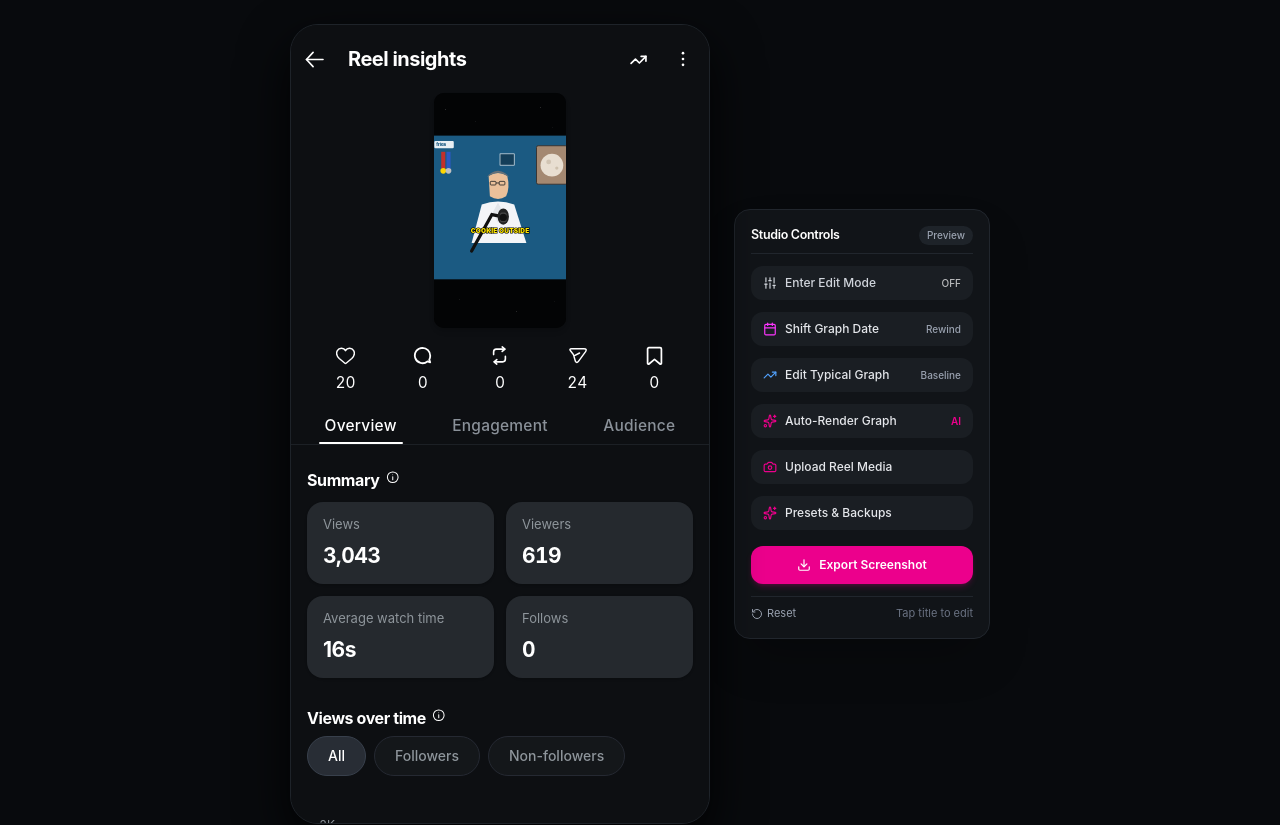
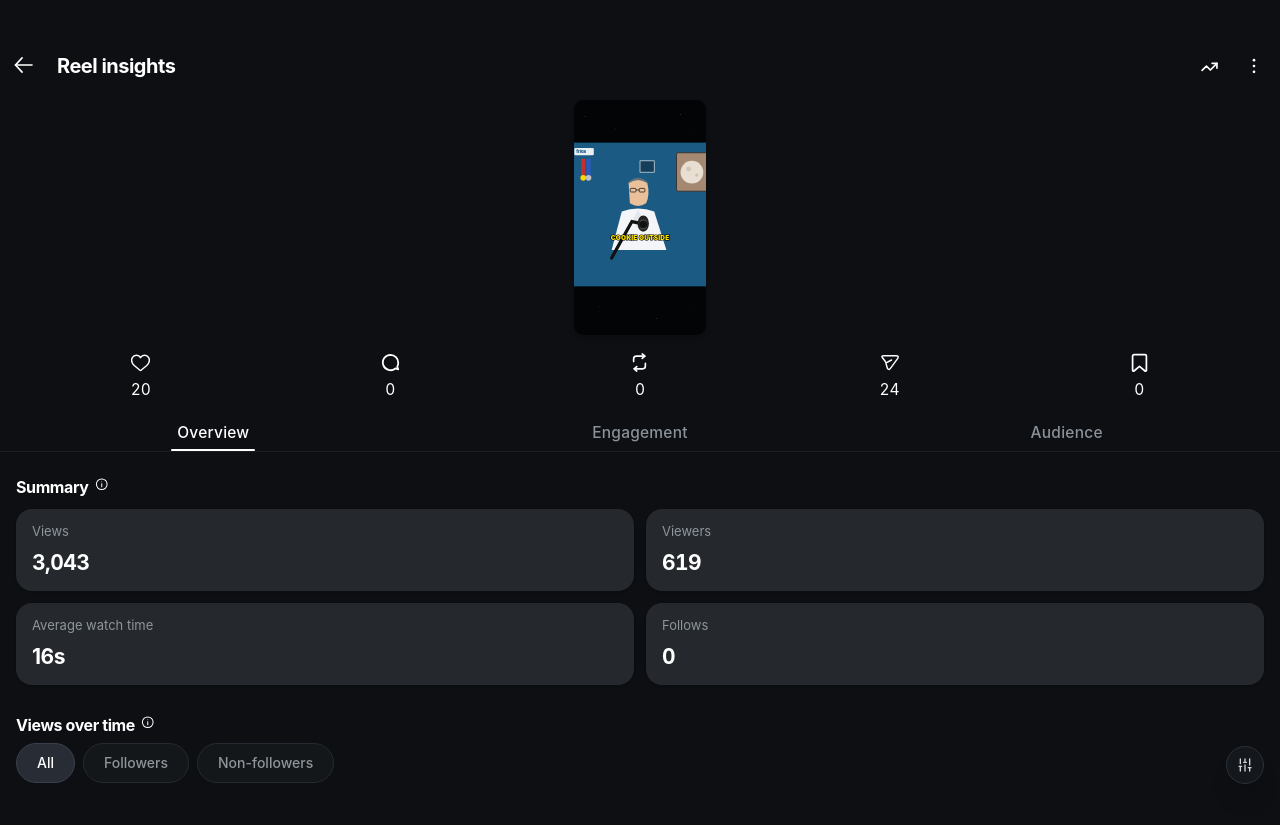
Before and after one commit to privatechat-teamofficial/Instagram-reel-insight-editor-, a React (Vite) app: page / in a window 1280 px wide. Shown: the top 825 px of the page. Built offline with nearby package versions, Linux system fonts and the light colour scheme; a web font is replaced by a local one.

Commit message:
refactor: optimize layout and update build version
Remove desktop-framed container in favor of full-screen mobile-first layout. Update header safe-area padding and increment build version.

```diff
--- a/src/App.tsx
+++ b/src/App.tsx
@@ -44,15 +44,11 @@ const ReelInsightsScreen: React.FC = () => {
   } = useInsights();
 
   return (
-    <div className="min-h-screen min-h-[100dvh] w-full bg-[#0d0f12] lg:bg-[#080a0d] flex items-center justify-center p-0 lg:p-6 select-none relative font-acumin overflow-x-hidden">
-      {/* Central Viewport Wrapper */}
-      <div className="relative flex items-center justify-center gap-6 h-full w-full lg:w-auto">
-        {/* Mobile Screen Container: 100% full width and height on mobile/Android; framed mockup on desktop */}
-        <div className="relative w-full h-[100dvh] min-h-[100dvh] lg:w-[420px] lg:h-[860px] lg:max-h-[96vh] bg-[#0d0f12] lg:rounded-[28px] lg:border lg:border-[#1e2329] lg:shadow-[0_20px_50px_rgba(0,0,0,0.9)] overflow-hidden flex flex-col">
-          {/* Reel Insights Screen Content Container */}
+    <div className="min-h-screen min-h-[100dvh] w-full bg-[#0d0f12] select-none relative font-acumin overflow-x-hidden flex flex-col">
+      {/* Reel Insights Screen Content Container - spans the whole screen */}
       <div
         id="reel-insights-preview-container"
-            className="w-full h-full bg-[#0d0f12] text-white flex flex-col overflow-y-auto overflow-x-hidden selection:bg-[#ec008c]/20 font-acumin"
+        className="w-full flex-1 min-h-[100dvh] bg-[#0d0f12] text-white flex flex-col overflow-y-auto overflow-x-hidden selection:bg-[#ec008c]/20 font-acumin"
       >
         {/* Header: Back arrow · Reel insights · Insights trend · Options */}
         <Header />
@@ -76,135 +72,19 @@ const ReelInsightsScreen: React.FC = () => {
           </div>
         </div>
 
-            {/* Desktop-only simulated home bar; on real Android devices the OS navigation bar handles this */}
-            <div className="hidden lg:flex w-full pb-2 pt-1 justify-center shrink-0 bg-[#0d0f12] pointer-events-none">
-              <div className="w-32 h-[3px] bg-white/70 rounded-full" />
-            </div>
-
-            {/* Bottom spacer for comfortable scrolling above Android gesture navigation bar */}
+        {/* Bottom spacer for comfortable scrolling above Android gesture navigation bar and floating actions */}
         <div
-              className="w-full h-12 lg:h-4 shrink-0 bg-[#0d0f12]"
+          className="w-full h-16 shrink-0 bg-[#0d0f12]"
           style={{
             paddingBottom: 'env(safe-area-inset-bottom, 0px)',
           }}
         />
       </div>
-        </div>
 
-        {/* Minimal Desktop Studio Control Rail (non-intrusive) */}
-        <div className="hidden lg:flex flex-col gap-3 w-64 bg-[#111418] p-4 rounded-2xl border border-[#21262d] shadow-2xl text-white">
-          <div className="flex items-center justify-between pb-2 border-b border-[#21262d]">
-            <span className="text-[12.5px] font-semibold text-white tracking-tight">Studio Controls</span>
-            <span
-              className={`text-[10px] px-2 py-0.5 rounded-full font-medium ${
-                isEditMode ? 'bg-[#ec008c] text-white' : 'bg-[#1e2329] text-gray-400'
-              }`}
-            >
-              {isEditMode ? 'Editing ON' : 'Preview'}
-            </span>
-          </div>
-
-          {/* Edit Mode Toggle */}
-          <button
-            type="button"
-            onClick={toggleEditMode}
-            className={`w-full py-2 px-3 rounded-xl text-[12px] font-medium flex items-center justify-between transition-all ${
-              isEditMode
-                ? 'bg-[#ec008c] text-white shadow-md shadow-[#ec008c]/20'
-                : 'bg-[#1a1e23] hover:bg-[#252b32] text-gray-300'
-            }`}
-          >
-            <div className="flex items-center gap-2">
-              <Sliders className="w-3.5 h-3.5" />
-              <span>{isEditMode ? 'Exit Edit Mode' : 'Enter Edit Mode'}</span>
-            </div>
-            <span className="text-[10px] text-white/70">{isEditMode ? 'ON' : 'OFF'}</span>
-          </button>
-
-          {/* Quick Actions */}
-          <button
-            type="button"
-            onClick={() => setIsDateShiftModalOpen(true)}
-            className="w-full py-2 px-3 bg-[#1a1e23] hover:bg-[#252b32] text-gray-200 rounded-xl text-[12px] font-medium flex items-center justify-between transition-colors group"
-          >
-            <div className="flex items-center gap-2">
-              <Calendar className="w-3.5 h-3.5 text-[#FE36FF]" />
-              <span>Shift Graph Date</span>
-            </div>
-            <span className="text-[10px] text-gray-400 group-hover:text-white">Rewind</span>
-          </button>
-
-          <button
-            type="button"
-            onClick={() => setIsTypicalModalOpen(true)}
-            className="w-full py-2 px-3 bg-[#1a1e23] hover:bg-[#252b32] text-gray-200 rounded-xl text-[12px] font-medium flex items-center justify-between transition-colors group"
-          >
-            <div className="flex items-center gap-2">
-              <TrendingUp className="w-3.5 h-3.5 text-blue-400" />
-              <span>Edit Typical Graph</span>
-            </div>
-            <span className="text-[10px] text-gray-400 group-hover:text-white">Baseline</span>
-          </button>
-
-          <button
-            type="button"
-            onClick={() => setIsChartModalOpen(true)}
-            className="w-full py-2 px-3 bg-[#1a1e23] hover:bg-[#252b32] text-gray-200 rounded-xl text-[12px] font-medium flex items-center justify-between transition-colors group"
-          >
-            <div className="flex items-center gap-2">
-              <Sparkles className="w-3.5 h-3.5 text-[#ec008c]" />
-              <span>Auto-Render Graph</span>
-            </div>
-            <span className="text-[10px] text-[#ec008c] font-semibold">AI</span>
-          </button>
-
-          <button
-            type="button"
-            onClick={() => setIsMediaModalOpen(true)}
-            className="w-full py-2 px-3 bg-[#1a1e23] hover:bg-[#252b32] text-gray-200 rounded-xl text-[12px] font-medium flex items-center gap-2 transition-colors"
-          >
-            <Camera className="w-3.5 h-3.5 text-[#ec008c]" />
-            <span>Upload Reel Media</span>
-          </button>
-
-          <button
-            type="button"
-            onClick={() => setIsPresetsModalOpen(true)}
-            className="w-full py-2 px-3 bg-[#1a1e23] hover:bg-[#252b32] text-gray-200 rounded-xl text-[12px] font-medium flex items-center gap-2 transition-colors"
-          >
-            <Sparkles className="w-3.5 h-3.5 text-[#ec008c]" />
-            <span>Presets & Backups</span>
-          </button>
-
-          <button
-            type="button"
-            onClick={() => setIsExportModalOpen(true)}
-            className="w-full py-2.5 px-3 bg-[#ec008c] hover:bg-[#d80070] text-white rounded-xl text-[12px] font-semibold flex items-center justify-center gap-2 shadow-md shadow-[#ec008c]/20 transition-all mt-1"
-          >
-            <Download className="w-3.5 h-3.5" />
-            <span>Export Screenshot</span>
-          </button>
-
-          <div className="pt-2 border-t border-[#21262d] flex items-center justify-between text-[11px]">
-            <button
-              type="button"
-              onClick={() => {
-                if (confirm('Reset all values to reference defaults?')) resetToDefaults();
-              }}
-              className="text-gray-400 hover:text-red-400 flex items-center gap-1 transition-colors"
-            >
-              <RotateCcw className="w-3 h-3" />
-              <span>Reset</span>
-            </button>
-            <span className="text-gray-500">Tap title to edit</span>
-          </div>
-        </div>
-      </div>
-
-      {/* Floating Bottom Quick Bar on Mobile (only shown in editing mode, keeping clean view in preview mode) */}
+      {/* Floating Bottom Studio Bar (shown in edit mode across all screens) */}
       {isEditMode && (
         <div
-          className="fixed left-1/2 -translate-x-1/2 z-40 flex lg:hidden items-center gap-2 bg-[#161a1f]/95 backdrop-blur-md border border-[#2b313a] px-3.5 py-1.5 rounded-full shadow-2xl animate-in fade-in duration-200"
+          className="fixed left-1/2 -translate-x-1/2 z-40 flex items-center gap-1.5 sm:gap-2 bg-[#161a1f]/95 backdrop-blur-md border border-[#2b313a] px-3.5 py-1.5 rounded-full shadow-2xl animate-in fade-in duration-200 max-w-[95vw] overflow-x-auto"
           style={{
             bottom: 'calc(1rem + env(safe-area-inset-bottom, 0px))',
           }}
@@ -212,7 +92,7 @@ const ReelInsightsScreen: React.FC = () => {
           <button
             type="button"
             onClick={toggleEditMode}
-            className="px-3 py-1 text-[11px] font-medium rounded-full bg-[#ec008c] text-white shadow-sm"
+            className="px-3 py-1 text-[11px] font-medium rounded-full bg-[#ec008c] text-white shadow-sm shrink-0"
           >
             Done
           </button>
@@ -220,20 +100,82 @@ const ReelInsightsScreen: React.FC = () => {
           <button
             type="button"
             onClick={() => setIsPresetsModalOpen(true)}
-            className="text-gray-300 text-[11px] font-medium px-1"
+            className="text-gray-300 hover:text-white text-[11px] font-medium px-1 shrink-0"
           >
             Presets
           </button>
           <span className="text-gray-600">·</span>
           <button
             type="button"
+            onClick={() => setIsDateShiftModalOpen(true)}
+            className="text-gray-300 hover:text-white text-[11px] font-medium px-1 shrink-0"
+          >
+            Shift Date
+          </button>
+          <span className="text-gray-600">·</span>
+          <button
+            type="button"
+            onClick={() => setIsTypicalModalOpen(true)}
+            className="text-gray-300 hover:text-white text-[11px] font-medium px-1 shrink-0"
+          >
+            Baseline
+          </button>
+          <span className="text-gray-600">·</span>
+          <button
+            type="button"
+            onClick={() => setIsChartModalOpen(true)}
+            className="text-gray-300 hover:text-white text-[11px] font-medium px-1 shrink-0 flex items-center gap-1"
+          >
+            <Sparkles className="w-3 h-3 text-[#ec008c]" />
+            AI Chart
+          </button>
+          <span className="text-gray-600">·</span>
+          <button
+            type="button"
+            onClick={() => setIsMediaModalOpen(true)}
+            className="text-gray-300 hover:text-white text-[11px] font-medium px-1 shrink-0 flex items-center gap-1"
+          >
+            <Camera className="w-3 h-3 text-[#ec008c]" />
+            Media
+          </button>
+          <span className="text-gray-600">·</span>
+          <button
+            type="button"
             onClick={() => setIsExportModalOpen(true)}
-            className="text-[#ec008c] text-[11px] font-semibold flex items-center gap-1 px-1"
+            className="text-[#ec008c] hover:opacity-80 text-[11px] font-semibold flex items-center gap-1 px-1 shrink-0"
           >
             <Download className="w-3 h-3" />
             Export
           </button>
+          <span className="text-gray-600">·</span>
+          <button
+            type="button"
+            onClick={() => {
+              if (confirm('Reset all values to reference defaults?')) resetToDefaults();
+            }}
+            className="text-gray-400 hover:text-red-400 text-[11px] font-medium px-1 shrink-0 flex items-center gap-1"
+            title="Reset to defaults"
+          >
+            <RotateCcw className="w-2.5 h-2.5" />
+            Reset
+          </button>
         </div>
+      )}
+
+      {/* Floating Edit Mode Quick Toggle Button in Preview Mode */}
+      {!isEditMode && (
+        <button
+          type="button"
+          onClick={toggleEditMode}
+          title="Enter Edit Mode"
+          className="fixed z-40 p-2.5 rounded-full bg-[#161a1f]/90 hover:bg-[#252b32] text-gray-300 hover:text-white border border-[#2b313a] shadow-xl transition-all active:scale-95"
+          style={{
+            bottom: 'calc(1rem + env(safe-area-inset-bottom, 0px))',
+            right: 'calc(1rem + env(safe-area-inset-right, 0px))',
+          }}
+        >
+          <Sliders className="w-4 h-4" />
+        </button>
       )}
 
       {/* Modals & Dialogs */}
--- a/src/components/Header.tsx
+++ b/src/components/Header.tsx
@@ -13,7 +13,12 @@ export const Header: React.FC = () => {
   };
 
   return (
-    <div className="relative bg-[#0d0f12] select-none shrink-0 px-4 pt-3 pb-2">
+    <div
+      className="relative bg-[#0d0f12] select-none shrink-0 px-4 pb-2"
+      style={{
+        paddingTop: 'calc(2.75rem + env(safe-area-inset-top, 0px))',
+      }}
+    >
       {/* Header bar matching Instagram Reel insights:
           Left back arrow + Left-aligned "Reel insights" title
           Right analytics trend line + Vertical three dots menu
@@ -24,7 +29,7 @@ export const Header: React.FC = () => {
           <button
             type="button"
             aria-label="Back"
-            className="text-white hover:opacity-80 active:scale-95 transition-opacity -ml-0.5 flex items-center justify-center shrink-0"
+            className="text-white hover:opacity-80 active:scale-95 transition-opacity -ml-0.5 -translate-y-[1.5px] flex items-center justify-center shrink-0"
           >
             <HeaderBackIcon className="w-[19px] h-[17px]" />
           </button>
@@ -70,7 +75,7 @@ export const Header: React.FC = () => {
 
       {/* Temporary toast notification when toggling edit mode */}
       {showToast && (
-        <div className="absolute top-[52px] left-1/2 -translate-x-1/2 bg-[#1c2024] text-white text-[11px] font-medium px-3.5 py-1.5 rounded-full shadow-xl border border-[#2d333b] pointer-events-none z-50 animate-in fade-in duration-150">
+        <div className="absolute top-full mt-1 left-1/2 -translate-x-1/2 bg-[#1c2024] text-white text-[11px] font-medium px-3.5 py-1.5 rounded-full shadow-xl border border-[#2d333b] pointer-events-none z-50 animate-in fade-in duration-150">
           {isEditMode ? 'Edit Mode ON · Tap any value to edit' : 'Edit Mode OFF · Clean Preview'}
         </div>
       )}
```
Also changed, not shown: 5 other files (tests, documents, lock files or other folders). Lines whose indentation alone changed are shown as unchanged.
